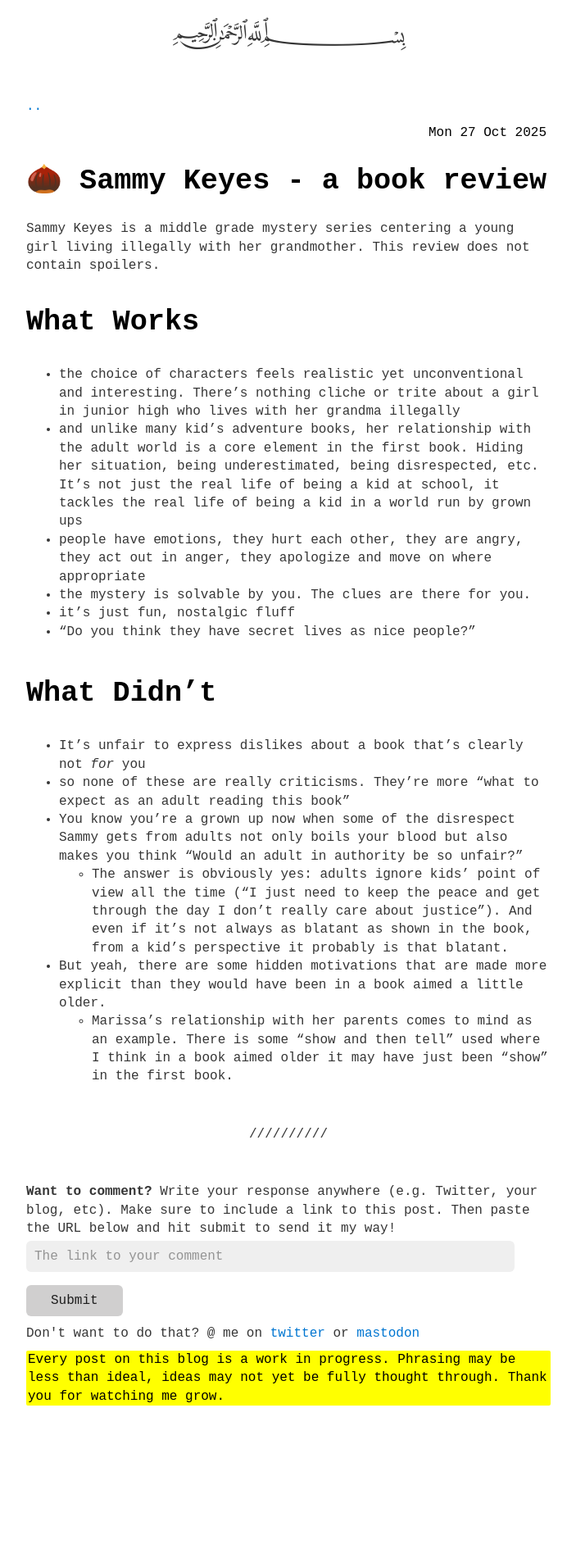
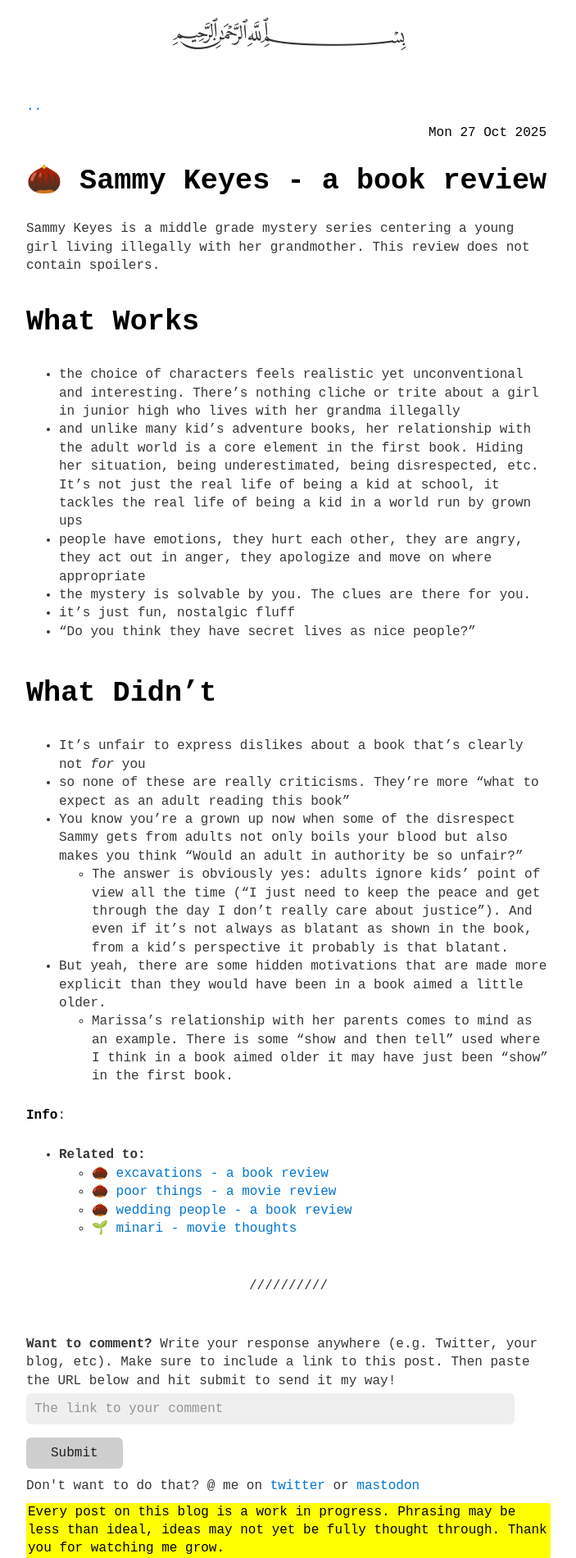
Before and after one commit to person-al/person-al.github.io, a Jekyll site: the page built from _posts/2025-10-27-🌰-sammy-keyes-and-the-hotel-thief---a-book-review.md, in a window 1280 px wide. Shown: the whole page at 82% size, without its empty margins (288-991 px from the left). Built offline with Jekyll 4.4.1, drawn with Linux system fonts in a browser that asks for light colours; before the commit the page ends 1715 px from its top, so only the background shows below that.

Commit message:
fixing review list again

```diff
--- a/_posts/2025-10-27-🌰-sammy-keyes-and-the-hotel-thief---a-book-review.md
+++ b/_posts/2025-10-27-🌰-sammy-keyes-and-the-hotel-thief---a-book-review.md
@@ -24,13 +24,16 @@ Sammy Keyes is a middle grade mystery series centering a young girl living illeg
 	- Marissa's relationship with her parents comes to mind as an example. There is some "show and then tell" used where I think in a book aimed older it may have just been "show" in the first book.
 
 
-{% assign posts = site.posts | where_exp: "item", "item.url != page.url"|where_exp:"item","item.tags contains 'review'" %}
-{%if posts.length > 0 %}
+{% assign review_posts = site.posts | where_exp: "post", "post.tags contains 'review'" | where_exp: "post", "post.url != page.url" %}
+
+{% if review_posts.size > 0 %}
 **Info**:
 <ul><li><b>Related to:</b>
-<ul>
-{% for post in posts limit:10 %}
-  <li><a href="{{ post.url | relative_url }}">{{ post.title | downcase }}</a></li>
-{% endfor %}
-</ul></li></ul>
-{%endif%}
+  <ul>
+    {% for post in review_posts %}
+      <li>
+        <a href="{{ post.url | relative_url }}">{{ post.title }}</a>
+      </li>
+    {% endfor %}
+  </ul></li></ul>
+{% endif %}
```
